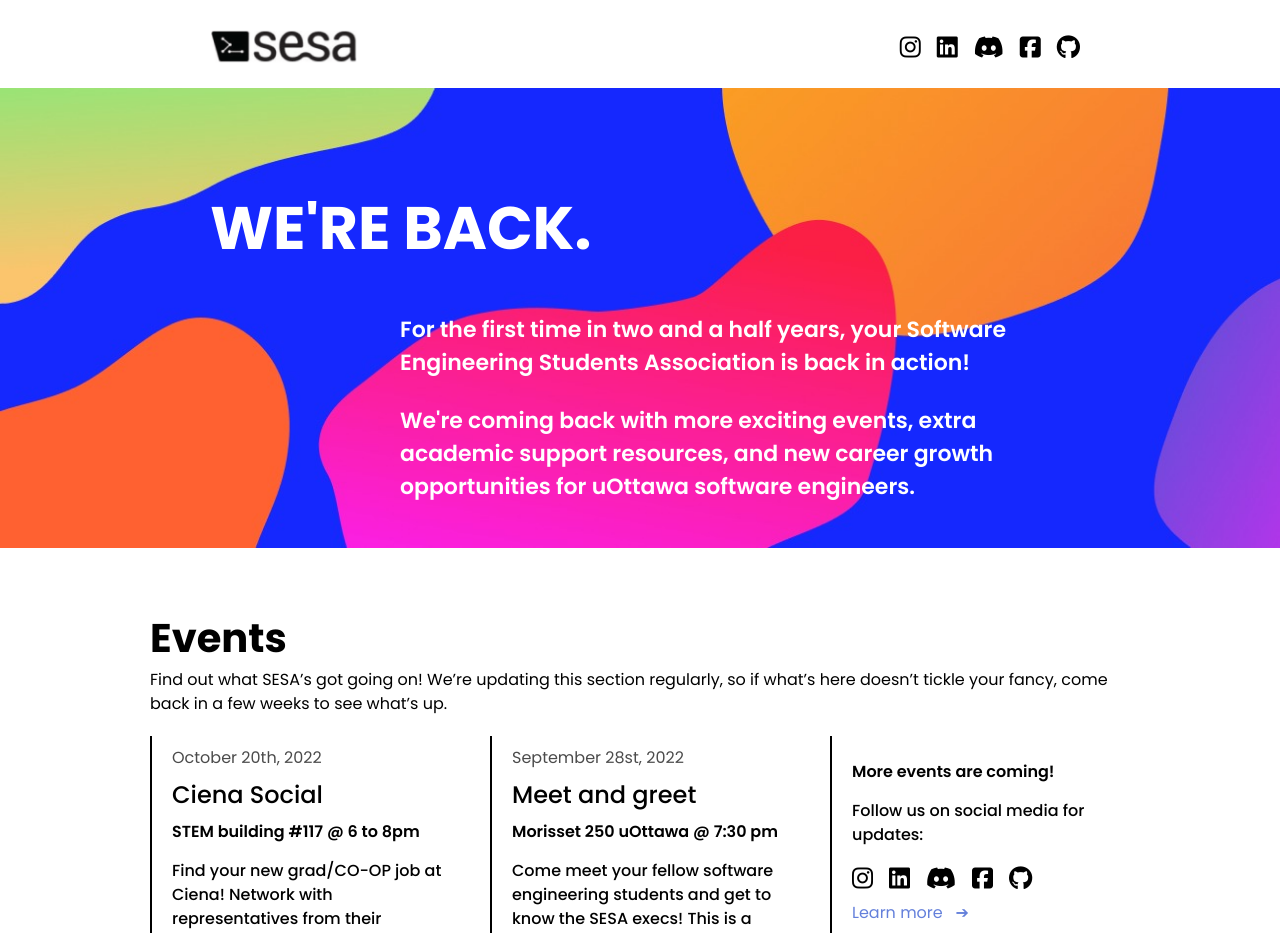
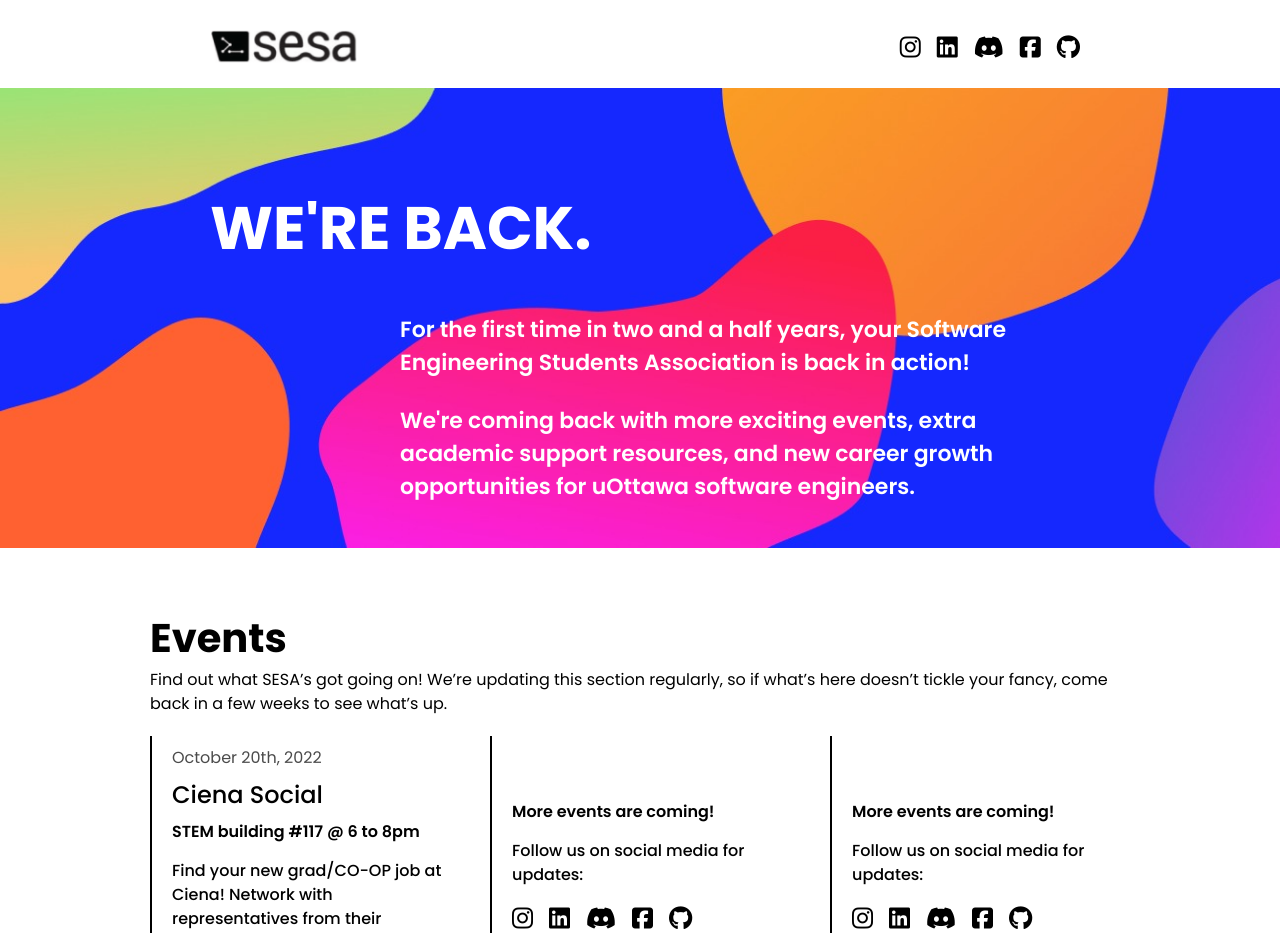
Before and after one commit to MonicaOportus/uOttawaSESA, a React (Create React App) app: page / in a window 1280 px wide. Shown: the top 933 px of the page. Built offline with nearby package versions, Linux system fonts and the light colour scheme.

Commit message:
x-overflow + empty events centered

```diff
--- a/public/index.html
+++ b/public/index.html
@@ -23,7 +23,7 @@
       crossorigin="anonymous"
     ></script>
   </head>
-  <body>
+  <body style="padding: 0; margin: 0">
     <div id="root"></div>
     <script src="https://unpkg.com/aos@next/dist/aos.js"></script>
     <script>
--- a/src/components/events.js
+++ b/src/components/events.js
@@ -4,9 +4,10 @@ function Events(props) {
   return (
     <div
       id="events"
-      className="inline-block align-middle mb-[50px] w-[300px] h-[300px] border-l-2 border-black pl-[20px]
-        py-[10px] mx-[20px] text-left"
-      key = {props.id}
+      // this following line of code is to center vertically the placeholder events (aka, those without date)
+      className={`${!props.date ? "h-[150px] pt-[50px] pb-[250px]" : null}
+      inline-block align-middle mb-[50px] w-[300px] h-[300px] border-l-2 border-black pl-[20px] py-[10px] mx-[20px] text-left`}
+      key={props.id}
     >
       <p className="pb-[7px] text-[#4B4B4B] font-normal text-[16px]">
         {props.date}
--- a/src/components/eventsInfo.js
+++ b/src/components/eventsInfo.js
@@ -11,11 +11,10 @@ const eventInfo = [
 
   {
     id: 2,
-    date: "September 28st, 2022",
-    title: "Meet and greet",
-    location: "Morisset 250 uOttawa @ 7:30 pm",
-    invitation:
-      "Come meet your fellow software engineering students and get to know the SESA execs! This is a great opportunity to get involved with the association and learn about what we do. We'll be announcing more details soon, so stay tuned!",
+    date: "",
+    title: "",
+    location: "More events are coming!",
+    invitation: "Follow us on social media for updates: ",
     instaLink: "https://www.instagram.com/p/CitT3EIOVLD/?hl=en",
   },
 
@@ -24,10 +23,9 @@ const eventInfo = [
     date: "",
     title: "",
     location: "More events are coming!",
-    invitation:
-      "Follow us on social media for updates: ",
+    invitation: "Follow us on social media for updates: ",
     instaLink: "https://www.instagram.com/p/CitT3EIOVLD/?hl=en",
-  }
+  },
 ];
 
 export default eventInfo;
--- a/src/index.css
+++ b/src/index.css
@@ -4,6 +4,14 @@
 
 body {
   font-family: "Poppins";
+  margin: 0;
+  padding: 0;
+  overflow-x: hidden;
+}
+
+html {
+  font-size: 100%;
+  overflow-x: hidden;
 }
 
 .titleSection {
@@ -34,7 +42,8 @@ li {
   padding: 3px 10px;
 }
 
-@layer components {.navItem {
-  @apply hover:underline px-[25px] text-[18px]
+@layer components {
+  .navItem {
+    @apply hover:underline px-[25px] text-[18px];
   }
 }
```
